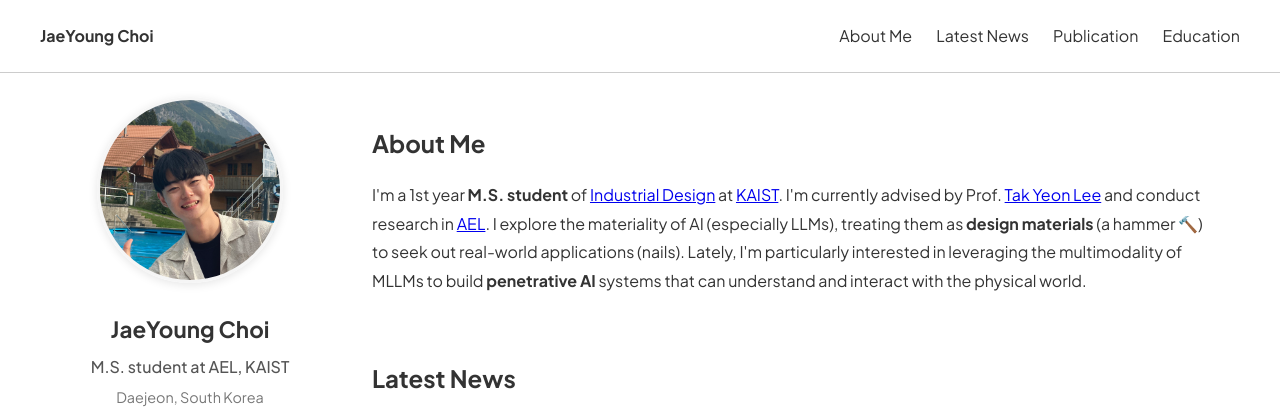
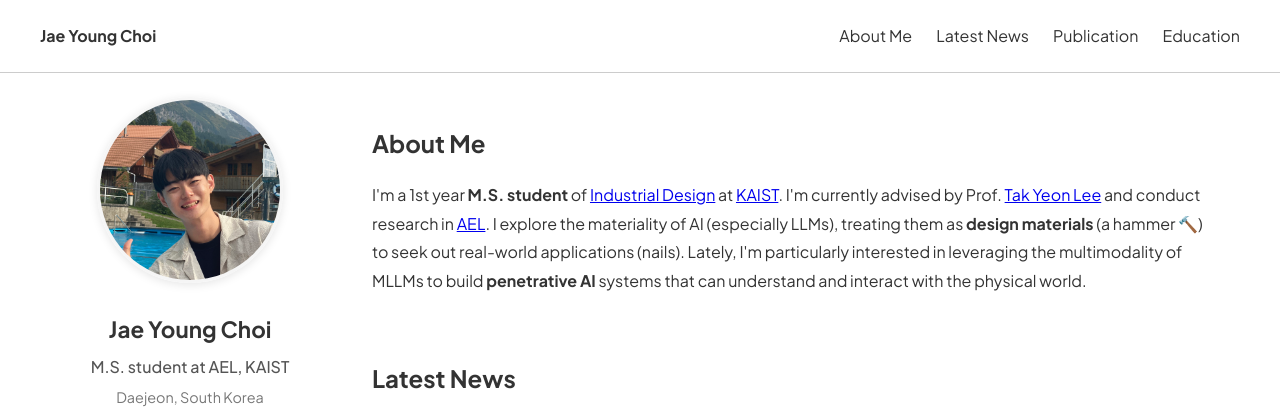
Before and after one commit to jaeyoungchoi1/jaeyoungchoi1.github.io, a React (Vite) app: page / in a window 1280 px wide. Shown: the top 409 px of the page. Built offline with nearby package versions, Linux system fonts and the light colour scheme.

Commit message:
fix: 250628

```diff
--- a/src/components/Header.jsx
+++ b/src/components/Header.jsx
@@ -4,7 +4,7 @@ const Header = () => {
         <div className="header-content">
         <div className="logo">
             <strong>
-                JaeYoung Choi
+                Jae Young Choi
             </strong>
         </div>
         <nav className="nav">
--- a/src/components/Sidebar.jsx
+++ b/src/components/Sidebar.jsx
@@ -28,7 +28,7 @@ const Sidebar = () => {
     <aside className="sidebar">
       <div className="profile-container">
         <img src="/profile.jpeg" alt="Profile" className="profile-pic" />
-        <h2 className="name">JaeYoung Choi</h2>
+        <h2 className="name">Jae Young Choi</h2>
         <p className="title">M.S. student at AEL, KAIST</p>
         <p className="location">Daejeon, South Korea</p>
       </div>
--- a/src/components/sections/PublicationSection.jsx
+++ b/src/components/sections/PublicationSection.jsx
@@ -5,7 +5,7 @@ const PublicationsSection = () => {
   const publications = [
     {
       title: "Gaze2Prompt: Turning Eye-Tracking Data into Visual Prompts for Multimodal LLMs",
-      authors: "<strong>JaeYoung Choi</strong>, Seon Gyeom Kim, Jaywoong Jeong, Ryan Rossi, Jihyung Kil, and Tak Yeon Lee",
+      authors: "<strong>Jae Young Choi</strong>, Seon Gyeom Kim, Jaywoong Jeong, Ryan Rossi, Jihyung Kil, and Tak Yeon Lee",
       conference: "UbiComp / ISWC",
       year: "2025",
       status: "(Accepted)",
@@ -15,7 +15,7 @@ const PublicationsSection = () => {
     },
     {
       title: "Grounded Generation of Embellished Bar Chart Ensuring Chart Integrity",
-      authors: "Seon Gyeom Kim*, <strong>JaeYoung Choi*</strong>, Phillip Y. Lee, Jaeryung Chung, Ryan Rossi, Jihyung Kil, Eunyee Koh, and Tak Yeon Lee",
+      authors: "Seon Gyeom Kim*, <strong>Jae Young Choi*</strong>, Phillip Y. Lee, Jaeryung Chung, Ryan Rossi, Jihyung Kil, Eunyee Koh, and Tak Yeon Lee",
       conference: "IEEE VIS",
       year: "2025",
       status: "(Accepted)",
@@ -27,7 +27,7 @@ const PublicationsSection = () => {
     },
     {
       title: "Chart-to-Experience: Benchmarking Multimodal LLMs for Predicting Experiential Impact of Charts",
-      authors: "Seon Gyeom Kim, <strong>JaeYoung Choi</strong>, Ryan Rossi, Eunyee Koh, and Tak Yeon Lee",
+      authors: "Seon Gyeom Kim, <strong>Jae Young Choi</strong>, Ryan Rossi, Eunyee Koh, and Tak Yeon Lee",
       conference: "IEEE PacificVis",
       year: "2025",
       status: "🏆 Best Paper Award",
```
